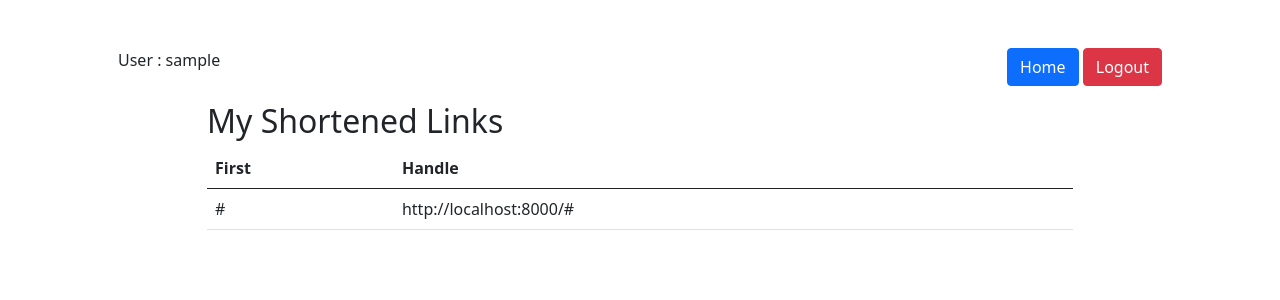
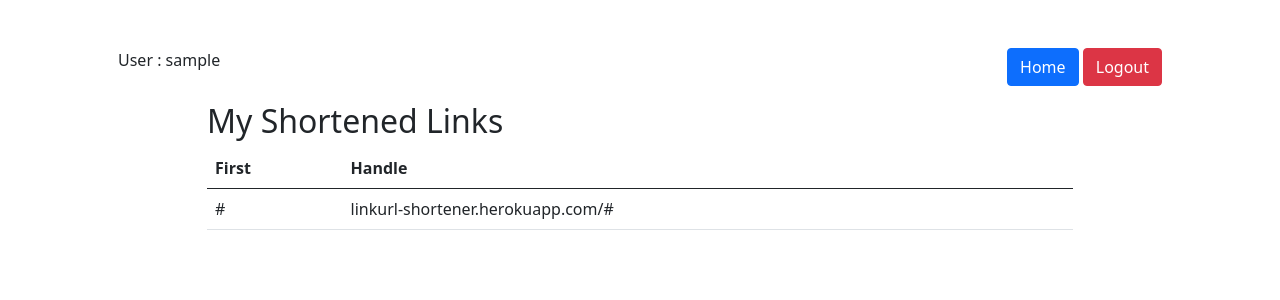
Before and after one commit to YgtyyarNurlyyev/Url-Shortener, a Django app: page /tasks/ in a window 1280 px wide. Shown: the top 300 px of the page. Run offline with Django 4.2, Linux system fonts and the light colour scheme; a user stored in the database is signed in; tables that the repository leaves empty hold one stand-in row (values such as "Sample post").

Commit message:
added heroku app name to url

```diff
--- a/main/views.py
+++ b/main/views.py
@@ -22,7 +22,7 @@ def index(request):
         link = request.POST['link']
         uid = str(uuid.uuid4())[:5]
         short_url = Url(link=link, short_link=uid, author=request.user)
-        short_link = 'http://localhost:8000/' + uid
+        short_link = 'linkurl-shortener.herokuapp.com/' + uid
         short_url.save()
 
     context = {
--- a/templates/history.html
+++ b/templates/history.html
@@ -32,7 +32,7 @@
                 {% for url in urls %}
                     <tr>
                         <td colspan="2">{{ url.link }}</td>
-                        <td>http://localhost:8000/{{ url.short_link }}</td>
+                        <td>linkurl-shortener.herokuapp.com/{{ url.short_link }}</td>
                     </tr>
                 {% endfor %}
                 </tbody>
```
